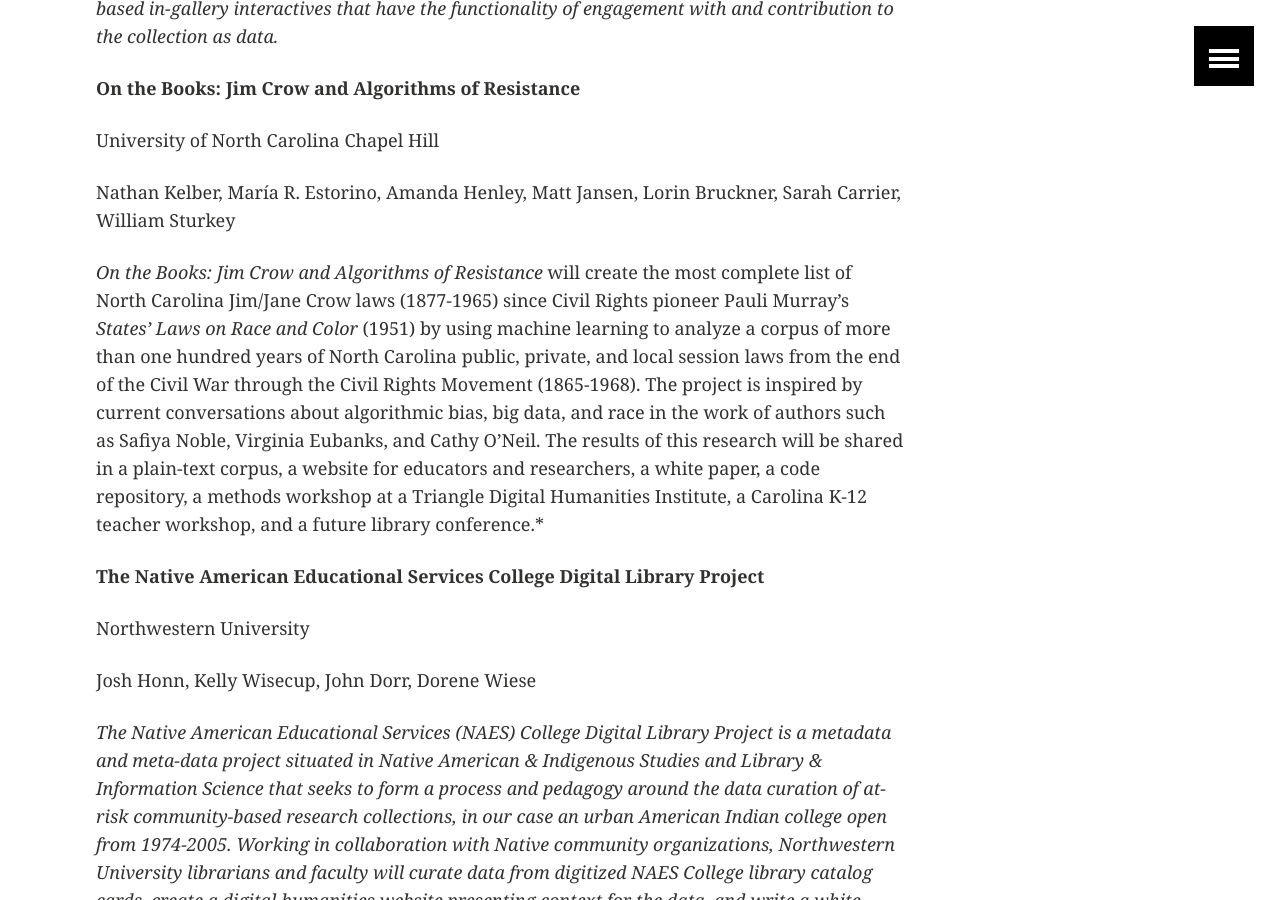
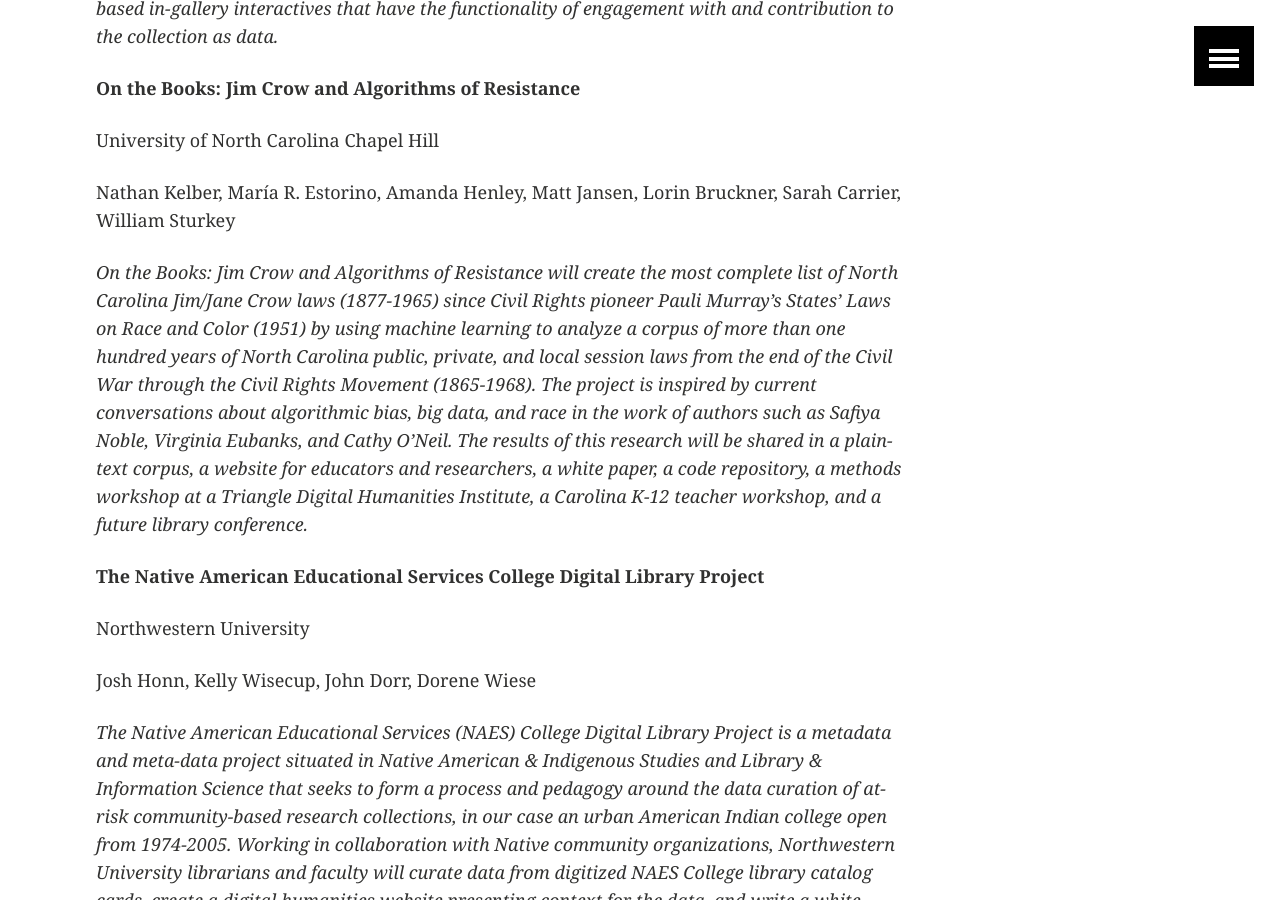
Before and after one commit to collectionsasdata/part2whole, a Jekyll site: the page built from _posts/2018-12-12-cohort1.markdown, in a window 1280 px wide and 900 px high, scrolled down 1029 px. Built offline with Jekyll 4.4.1, drawn with Linux system fonts in a browser that asks for light colours.

Commit message:
Update 2018-12-12-cohort1.markdown

```diff
--- a/_posts/2018-12-12-cohort1.markdown
+++ b/_posts/2018-12-12-cohort1.markdown
@@ -23,7 +23,7 @@ University of North Carolina Chapel Hill
 
 Nathan Kelber, María R. Estorino, Amanda Henley, Matt Jansen, Lorin Bruckner, Sarah Carrier, William Sturkey
 
-*On the Books: Jim Crow and Algorithms of Resistance* will create the most complete list of North Carolina Jim/Jane Crow laws (1877-1965) since Civil Rights pioneer Pauli Murray’s *States’ Laws on Race and Color* (1951) by using machine learning to analyze a corpus of more than one hundred years of North Carolina public, private, and local session laws from the end of the Civil War through the Civil Rights Movement (1865-1968). The project is inspired by current conversations about algorithmic bias, big data, and race in the work of authors such as Safiya Noble, Virginia Eubanks, and Cathy O’Neil. The results of this research will be shared in a plain-text corpus, a website for educators and researchers, a white paper, a code repository, a methods workshop at a Triangle Digital Humanities Institute, a Carolina K-12 teacher workshop, and a future library conference.*
+*On the Books: Jim Crow and Algorithms of Resistance will create the most complete list of North Carolina Jim/Jane Crow laws (1877-1965) since Civil Rights pioneer Pauli Murray’s States’ Laws on Race and Color (1951) by using machine learning to analyze a corpus of more than one hundred years of North Carolina public, private, and local session laws from the end of the Civil War through the Civil Rights Movement (1865-1968). The project is inspired by current conversations about algorithmic bias, big data, and race in the work of authors such as Safiya Noble, Virginia Eubanks, and Cathy O’Neil. The results of this research will be shared in a plain-text corpus, a website for educators and researchers, a white paper, a code repository, a methods workshop at a Triangle Digital Humanities Institute, a Carolina K-12 teacher workshop, and a future library conference.*
 
 **The Native American Educational Services College Digital Library Project**
 
```
